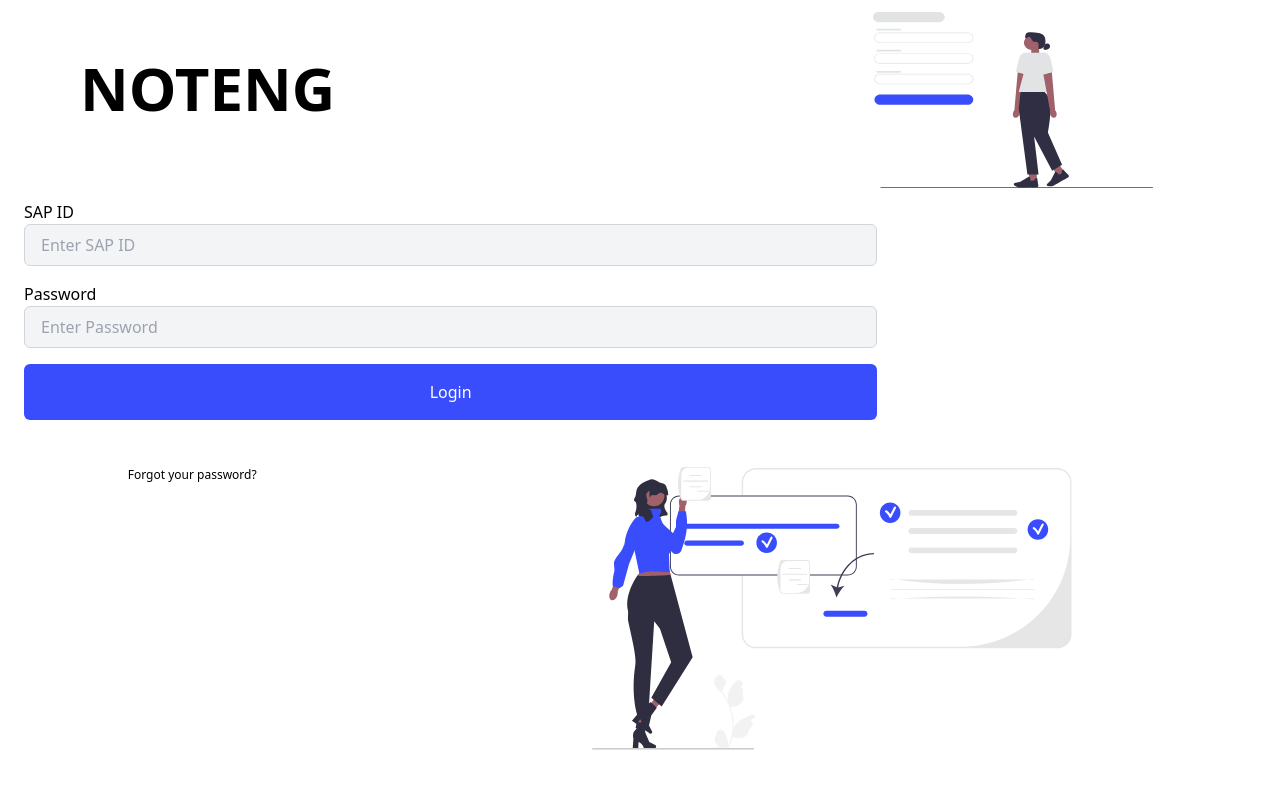
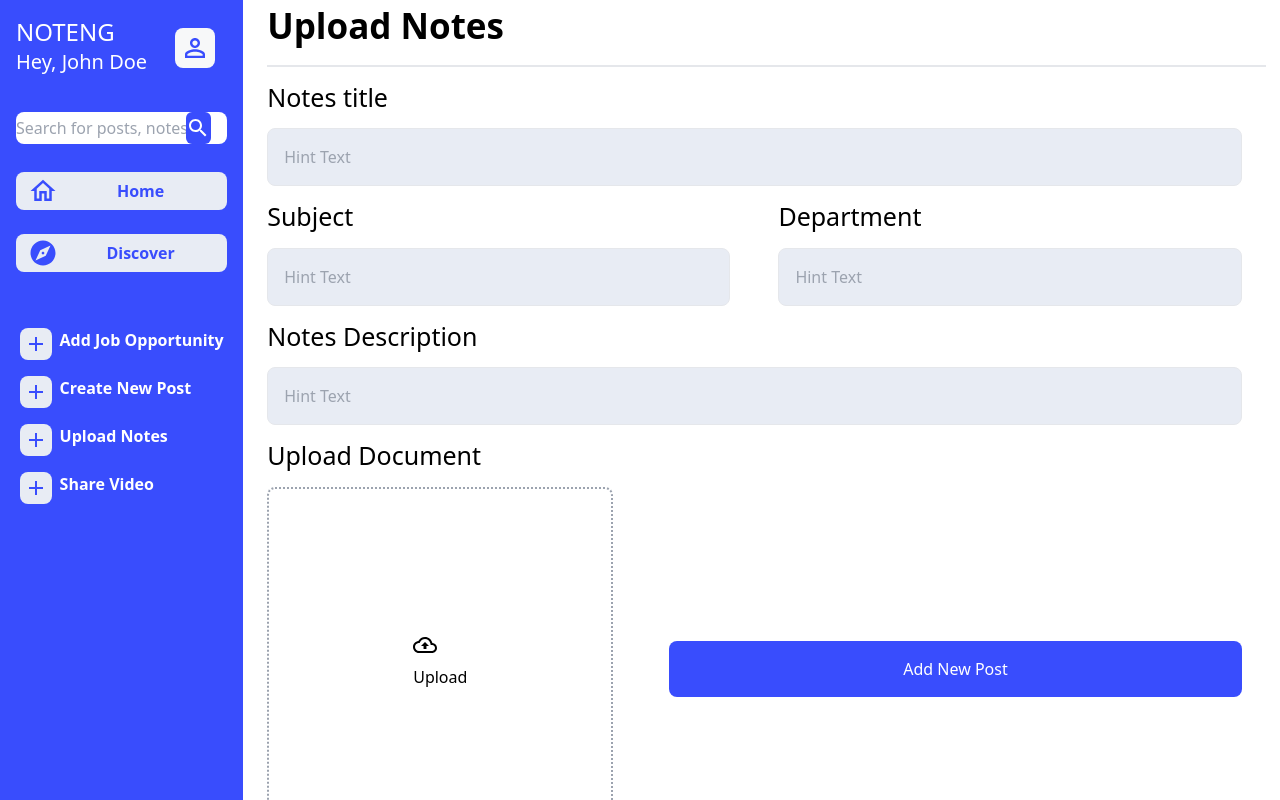
Before and after one commit to djunicode/noteng, a React (Create React App) app: page /createnote in a window 1280 px wide. Before the commit this address led to /LoginPage. Built offline with nearby package versions, Linux system fonts and the light colour scheme; sample sign-in values are in the browser's storage.

Commit message:
Some finer changes to the frontend to improve connectivity

```diff
--- a/src/App.js
+++ b/src/App.js
@@ -18,45 +18,46 @@ import PostDetails from './Pages/PostDetails';
 
 function App() {
   const [isLoggedIn, setIsLoggedIn] = useState(false);
+  const [checkedLogin, setCheckedLogin] = useState(false);
 
   useEffect(() => {
+    // Check local storage for login state
     const loggedIn = localStorage.getItem('isLoggedIn') === 'true';
     setIsLoggedIn(loggedIn);
-  }, []);
+    setCheckedLogin(true);
+  }, []); // Run only once on component mount
 
-  const handleLoginChange = (isLoggedIn) => {
-    setIsLoggedIn(isLoggedIn);
-    if (isLoggedIn) {
-      localStorage.setItem('isLoggedIn', 'true');
-    } else {
-      localStorage.removeItem('isLoggedIn');
-    }
+  const handleLogin = () => {
+    setIsLoggedIn(true);
+    localStorage.setItem('isLoggedIn', 'true'); // Persist login state
   };
 
   const handleLogout = () => {
     setIsLoggedIn(false);
-    localStorage.removeItem('isLoggedIn');
+    localStorage.removeItem('isLoggedIn'); // Clear login state
   };
 
   return (
     <Router>
+      {checkedLogin && ( // Render the routes only after checking the login status
         <Routes>
+          <Route path='/Home' element={isLoggedIn ? <Home /> : <Navigate to="/Splash" />} />
           <Route path='/Splash' element={<Splash />} />
-        <Route path='/LoginPage' element={<LoginPage onLoginChange={handleLoginChange} />} />
+          <Route path='/LoginPage' element={<LoginPage onLoginChange={handleLogin} />} />
           <Route path='/SignUp' element={<SignUp />} />
-        <Route path='/createpost' element={isLoggedIn ? <NewPost /> : <Navigate to="/LoginPage" />} />
-        <Route path='/createjob' element={isLoggedIn ? <PostJob /> : <Navigate to="/LoginPage" />} />
-        <Route path='/viewjob/:jobId' element={isLoggedIn ? <ViewJob /> : <Navigate to="/LoginPage" />} />
-        <Route path='/viewnote/:noteId' element={isLoggedIn ? <ViewNote /> : <Navigate to="/LoginPage" />} />
+          <Route path='/CreatePost' element={isLoggedIn ? <NewPost /> : <Navigate to="/LoginPage" />} />
+          <Route path='/CreateJob' element={isLoggedIn ? <PostJob /> : <Navigate to="/LoginPage" />} />
+          <Route path='/ViewJob/:jobId' element={isLoggedIn ? <ViewJob /> : <Navigate to="/LoginPage" />} />
+          <Route path='/ViewNote/:noteId' element={isLoggedIn ? <ViewNote /> : <Navigate to="/LoginPage" />} />
           <Route path='/UploadNewPosts' element={isLoggedIn ? <UploadNewPosts /> : <Navigate to="/LoginPage" />} />
           <Route path='/PostDetails' element={isLoggedIn ? <PostDetails /> : <Navigate to="/LoginPage" />} />
           <Route path='/Profile' element={isLoggedIn ? <Profile /> : <Navigate to="/LoginPage" />} />
-        <Route path='/createnote' element={isLoggedIn ? <NewNotes /> : <Navigate to="/LoginPage" />} />
-        <Route path='/uploadvideo' element={isLoggedIn ? <UploadVideo /> : <Navigate to="/LoginPage" />} />
+          <Route path='/CreateNote' element={isLoggedIn ? <NewNotes /> : <Navigate to="/LoginPage" />} />
+          <Route path='/UploadVideo' element={isLoggedIn ? <UploadVideo /> : <Navigate to="/LoginPage" />} />
           <Route path='/DiscoverPage' element={isLoggedIn ? <DiscoverPage /> : <Navigate to="/LoginPage" />} />
-        <Route path='/Home' element={isLoggedIn ? <Home /> : <Navigate to="/Splash" />} />
           <Route path='/' element={isLoggedIn ? <Home /> : <Navigate to="/Splash" />} />
         </Routes>
+      )}
     </Router>
   );
 }
--- a/src/Components/Home/Sidebar.jsx
+++ b/src/Components/Home/Sidebar.jsx
@@ -77,34 +77,34 @@ const Sidebar = () => {
             </div>
             <p className='flex items-center font-bold text-custom-blue font-poppins mx-auto'>Home</p>
           </div>
-          <div className='flex bg-custom-gray rounded-l-lg rounded-r-lg mx-4 my-3 p-1 '>
+          <div className='flex bg-custom-gray rounded-l-lg rounded-r-lg mx-4 my-3 p-1 cursor-pointer' onClick={Discover}>
             <div className='pl-2 cursor-pointer'>
-              < ExploreIcon style={{ width: '30px', height: '30px', color: '#394DFD' }} onClick={Discover}/>
+              < ExploreIcon style={{ width: '30px', height: '30px', color: '#394DFD' }}/>
             </div>
             <p className='flex items-center text-center font-bold text-custom-blue font-poppins ml-auto mr-auto'>Discover</p>
           </div>
           <div className='flex flex-col justify-center items-center max-w-auto my-3'>
             <div className='flex flex-col gap-2 mt-8'>
-              <div className='flex gap-2'>
-                <div className='flex h-8 w-8 bg-custom-gray items-center justify-center rounded-l-lg rounded-r-lg cursor-pointer' onClick={createJob}>
+              <div className='flex gap-2 cursor-pointer' onClick={createJob}>
+                <div className='flex h-8 w-8 bg-custom-gray items-center justify-center rounded-l-lg rounded-r-lg'>
                   <AddIcon style={{ color: '#394DFD' }} />
                 </div>
                 <p className='font-bold text-white'>Add Job Opportunity</p>
               </div>
-              <div className='flex gap-2 mt-2'>
-                <div className='flex h-8 w-8 bg-custom-gray items-center justify-center rounded-l-lg rounded-r-lg cursor-pointer' onClick={createPost}>
+              <div className='flex gap-2 mt-2 cursor-pointer' onClick={createPost}>
+                <div className='flex h-8 w-8 bg-custom-gray items-center justify-center rounded-l-lg rounded-r-lg'>
                   <AddIcon style={{ color: '#394DFD' }} />
                 </div>
                 <p className='font-bold text-white'>Create New Post</p>
               </div>
-              <div className='flex gap-2 mt-2'>
-                <div className='flex h-8 w-8 bg-custom-gray items-center justify-center rounded-l-lg rounded-r-lg cursor-pointer' onClick={createNote}>
+              <div className='flex gap-2 mt-2 cursor-pointer' onClick={createNote}>
+                <div className='flex h-8 w-8 bg-custom-gray items-center justify-center rounded-l-lg rounded-r-lg'>
                   <AddIcon style={{ color: '#394DFD' }} />
                 </div>
                 <p className='font-bold text-white'>Upload Notes</p>
               </div>
-              <div className='flex gap-2 mt-2'>
-                <div className='flex h-8 w-8 bg-custom-gray items-center justify-center rounded-l-lg rounded-r-lg cursor-pointer' onClick={uploadVideo}>
+              <div className='flex gap-2 mt-2 cursor-pointer' onClick={uploadVideo}>
+                <div className='flex h-8 w-8 bg-custom-gray items-center justify-center rounded-l-lg rounded-r-lg'>
                   <AddIcon style={{ color: '#394DFD' }} />
                 </div>
                 <p className='font-bold text-white'>Share Video</p>
--- a/src/Pages/LoginPage.jsx
+++ b/src/Pages/LoginPage.jsx
@@ -28,6 +28,7 @@ const LoginPage = ({ onLoginChange }) => {
                 const data = await response.json();
                 console.log('Login successful:', data);
                 onLoginChange(true); // Call the onLoginChange callback with true to indicate user is logged in
+                localStorage.setItem('isLoggedIn', 'true'); // Persist login state in local storage
                 navigate('/Home'); // Redirect to homepage after successful login
             } else {
                 console.error('Login failed:', response.statusText);
--- a/src/Pages/profile.jsx
+++ b/src/Pages/profile.jsx
@@ -16,7 +16,7 @@ const Profile=() => {
 
   const handleGoBack = (event) => {
     event.preventDefault();
-    navigate.goBack();
+    navigate('/Home');
   };
 
 
--- a/src/styles/profile.css
+++ b/src/styles/profile.css
@@ -1,4 +1,3 @@
 .profilecard{
-
     margin-right: auto;
 }
```
Lines whose indentation alone changed are shown as unchanged.
